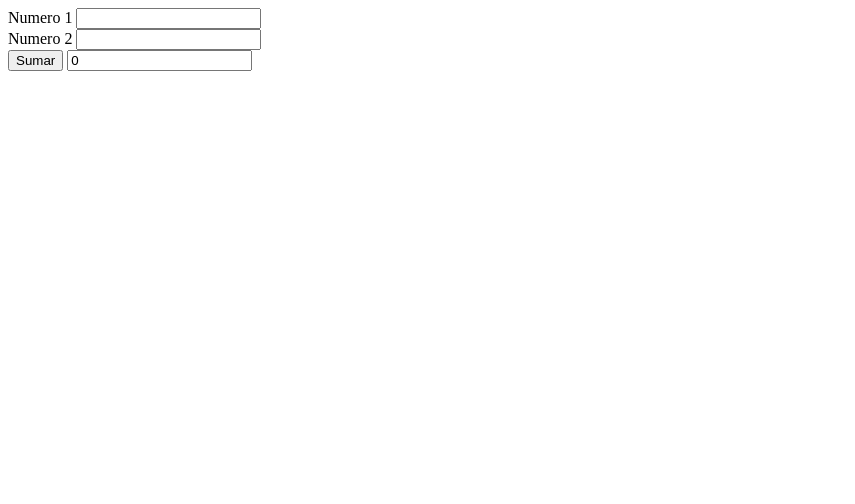
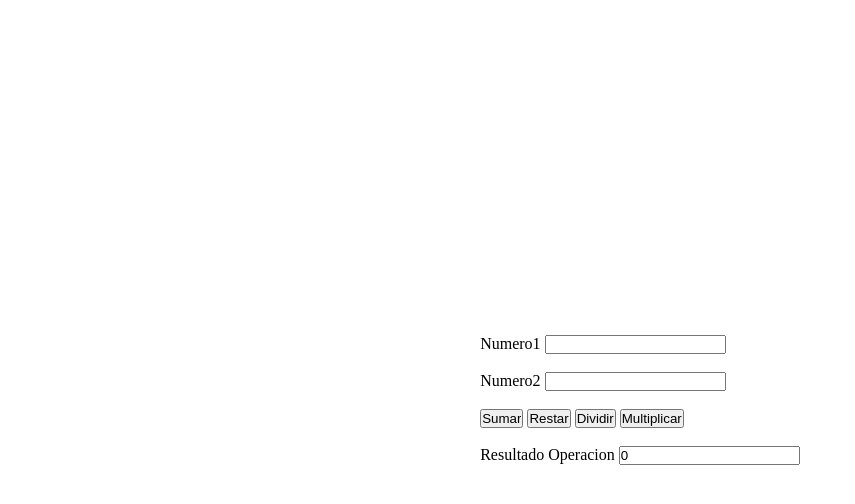
Before and after one commit to ElProfeEver/Practica8, a plain HTML site: page index.html in a window 1280 px wide. Shown: the whole page, without its empty margins (0-855 px from the left). Drawn offline with Linux system fonts and the light colour scheme.

Commit message:
Segunda modificacion

```diff
--- a/index.html
+++ b/index.html
@@ -4,16 +4,23 @@
     <meta charset="UTF-8">
     <meta name="viewport" content="width=device-width, initial-scale=1.0">
     <title>Operaciones Matematicas</title>
+    <link rel="stylesheet" href="style.css">
 </head>
 <body>
-    <form id="calc" name="calc">
-        <label for="">Numero 1</label>
-        <input type="number" id=txtnumero1" name="txtnumero1" value=""><br>
-        <label for="">Numero 2</label>
-        <input type="number" id="txtnumero2" name="txtnumero2" value=""><br>
-        <input type="Button" id="btn-enviar" name="btn-enviar" value="Sumar" onclick="sumar()">
-        <input type="text" id="resultado" name="resultado" value="0">
-    </form>
+    <div clas="formulario">
+        <form id="calc" name="calc">
+            <label for="">Numero1</label>
+            <input type="number" id="txtnumero1" name="txtnumero1" value="" class="numero"><br><br>
+            <label for="">Numero2</label>
+            <input type="number" id="txtnumero2" name="txtnumero2" value="" class="numero"><br><br>
+            <input type="button" id="btn-enviar" name="btn-enviar" value="Sumar" onclick="cuenta('Suma')">
+            <input type="button" id="btn-enviar" name="btn-enviar" value="Restar" onclick="cuenta('Resta')">
+            <input type="button" id="btn-enviar" name="btn-enviar" value="Dividir" onclick="cuenta('Dividir')">
+            <input type="button" id="btn-enviar" name="btn-enviar" value="Multiplicar" onclick="cuenta('Multiplicar')"><br><br>
+            <label for="">Resultado Operacion</label>
+            <input type="text" id="resultado" name="resultado" value="0">
+        </form>
+    </div>
 </body>
 <script src="script.js"></script>
 </html>
--- /dev/null
+++ b/style.css
@@ -0,0 +1,17 @@
+* {
+    margin:0;
+    padding:0;
+    box-sizing: border-box;
+}
+
+body {
+    display: flex;
+    justify-content: center;
+    align-items: center;
+    height: 100vh;
+}
+
+.formulario{
+    display: block;
+    margin: auto;
+}
```
